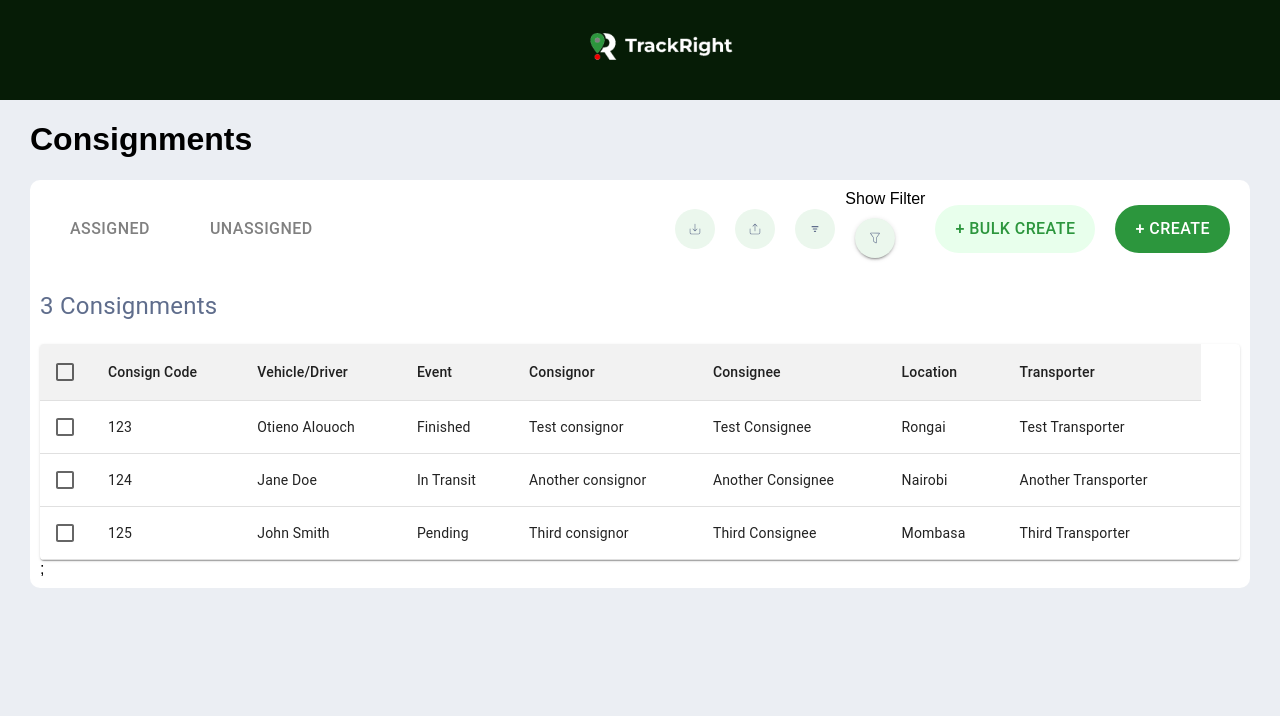
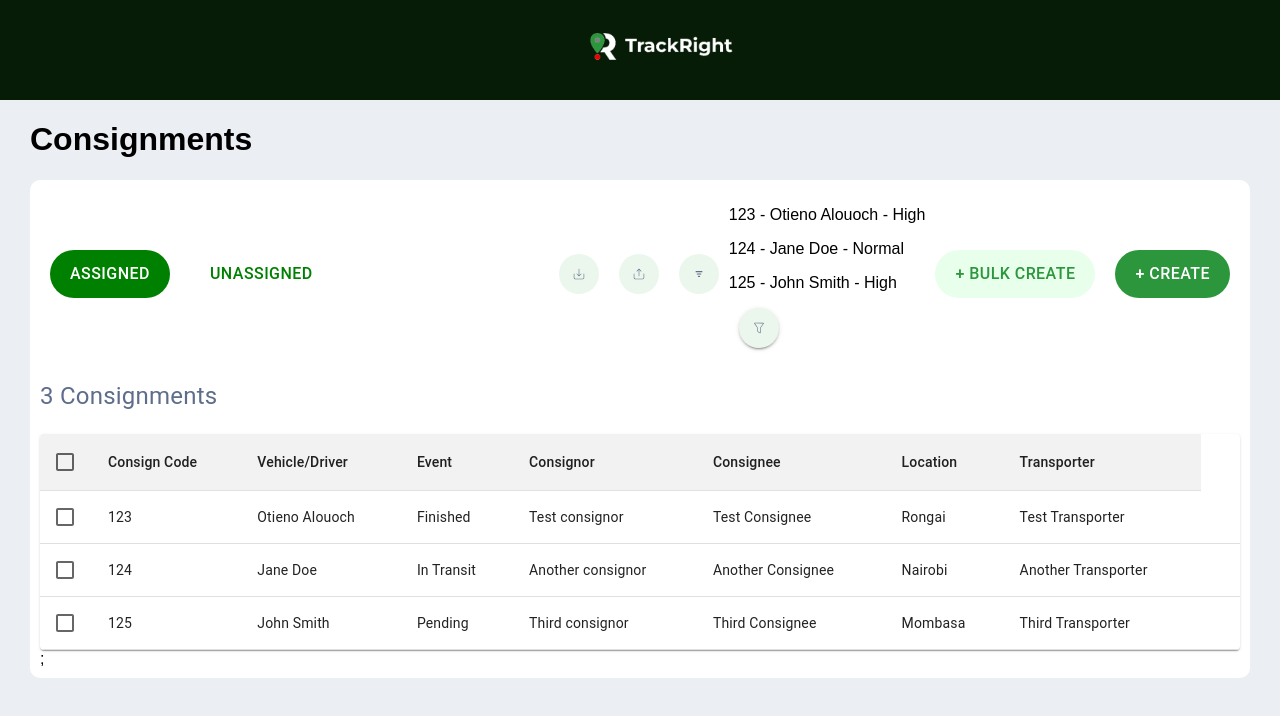
Before and after one commit to Donaldson222/TrackrightConsignment, a React (Create React App) app: page / in a window 1280 px wide. Shown: the top 716 px of the page. Built offline with nearby package versions, Linux system fonts and the light colour scheme.

Commit message:
Active buttons fixed and import export buttons working

```diff
--- a/src/Components/ConsignmentButtons/ConsignmentButtons.jsx
+++ b/src/Components/ConsignmentButtons/ConsignmentButtons.jsx
@@ -52,13 +52,24 @@ function ConsignmentButton() {
 
     const [importedData, setImportedData] = useState([]);
     const fileInputRef = useRef(null);
-    // Filter function
-    const handleFilter = () => {
-        const filtered = data.filter(data =>
-            data.consigncode && data.toLowerCase().includes(filterCriteria.toLowerCase())
-        );
-        setFilteredData(filtered);
+
+    const handleButtonClick = (buttonName) => {
+      setActiveButton(buttonName);
+  };
+
+    const handleFilter = (e) => {
+      const criteria = e.target.value;
+      setFilterCriteria(criteria);
+
+      const filtered = data.filter(
+        (item) =>
+          item.consigncode.toLowerCase().includes(criteria.toLowerCase()) ||
+          item.priority.toLowerCase().includes(criteria.toLowerCase()) ||
+          item.vehicledriver.toLowerCase().includes(criteria.toLowerCase())
+      );
+      setFilteredData(filtered);
     };
+
 
     const handleFileImport = (event) => {
       const file = event.target.files[0]; // Get the uploaded file
@@ -77,7 +88,18 @@ function ConsignmentButton() {
       }
   };
 
+  const handleExport = () => {
+    const csvData = importedData.map(item => `${item.id},${item.name}`).join('\n'); // Convert data to CSV format
+    const blob = new Blob([csvData], { type: 'text/csv;charset=utf-8;' }); // Create a Blob object
+    const url = URL.createObjectURL(blob); // Create a URL for the Blob
 
+    const link = document.createElement('a'); // Create an anchor element
+    link.setAttribute('href', url); // Set the href to the Blob URL
+    link.setAttribute('download', 'exported_data.csv'); // Set the filename for download
+    document.body.appendChild(link); // Append the link to the body
+    link.click(); // Programmatically click the link to trigger the download
+    document.body.removeChild(link); // Remove the link from the document
+};
 
     return (
     <>
@@ -93,25 +115,25 @@ function ConsignmentButton() {
 
         <div style={{ display: "flex" }}>
           <Link to="/consignment-table-2" style={{ textDecoration: "none" }}>
-            <Button id="assigned" onClick={() => handleFilter("Assigned")} style={{
-              background: activeButton === "Assigned" ? "green" : "white",
-              color: activeButton === "Assigned" ? "white" : "gray",
-            }}>Assigned</Button>
+            <Button id="assigned"  onClick={() => handleButtonClick('assigned')} style={{
+        background: activeButton === "assigned" ? "green" : "white",
+        color: activeButton === "assigned" ? "white" : "green",
+      }}>Assigned</Button>
           </Link>
           <Link to="/consignment-table" style={{ textDecoration: "none" }}>
-            <Button id="unassigned" onClick={() => handleFilter("Unassigned")} style={{
-              background: activeButton === "Unassigned" ? "green" : "white",
-              color: activeButton === "Unassigned" ? "white" : "grey",
-            }}>Unassigned</Button>
+            <Button id="unassigned"  onClick={() => handleButtonClick('unassigned')} style={{
+        background: activeButton === "unassigned" ? "green" : "white",
+        color: activeButton === "unassigned" ? "white" : "green",
+      }}>Unassigned</Button>
           </Link>
         </div>
         <div style={{ display: "flex", alignItems: "center" }}>
         <input
                 type="file"
-                accept=".csv" // Accept only CSV files
-                onChange={handleFileImport} // Call import function on file change
-                style={{ display: 'none' }} // Hide the file input
-                ref={fileInputRef} // Attach ref to the input
+                accept=".csv"
+                onChange={handleFileImport}
+                style={{ display: 'none' }}
+                ref={fileInputRef}
             />
         <Tooltip title ="Import">
           <Button id="import" onClick={() => fileInputRef.current.click()}>
@@ -121,7 +143,7 @@ function ConsignmentButton() {
 
           </Tooltip>
           <Tooltip title="Export">
-          <Button id="export">
+          <Button id="export" onClick={handleExport}>
             <CiExport />
           </Button>
           </Tooltip>
@@ -132,19 +154,26 @@ function ConsignmentButton() {
           </Tooltip>
           <div id="filter-button">
 
-          {showFilter ? 'Hide Filter' : 'Show Filter'}
+
           {showFilter && (
           <TextField
                 label="Filter Consignment Items" // Label for the input
                 variant="outlined" // MUI variant for styling
                 value={filterCriteria} // Controlled input value
-                onClick={() => setShowFilter(!showFilter)}// Update state on change
+                onChange={handleFilter}
 
                 style={{ marginBottom: '20px' }} // Styling for spacing
             />
           )}
+          <div>
+      {filteredData.map((item) => (
+        <div key={item.consigncode}>
+          <p>{item.consigncode} - {item.vehicledriver} - {item.priority}</p>
+        </div>
+      ))}
+    </div>
             <Tooltip title="Filter">
-             <Button id="filter" onClick={handleFilter} variant="contained" >
+             <Button id="filter" onClick={() => setShowFilter(!showFilter)} variant="contained" >
               <CiFilter />
 
             </Button>
```
Also changed, not shown: src/Components/Consignment-table/ConsignmentFilter.jsx (added, +30 -0 lines).
